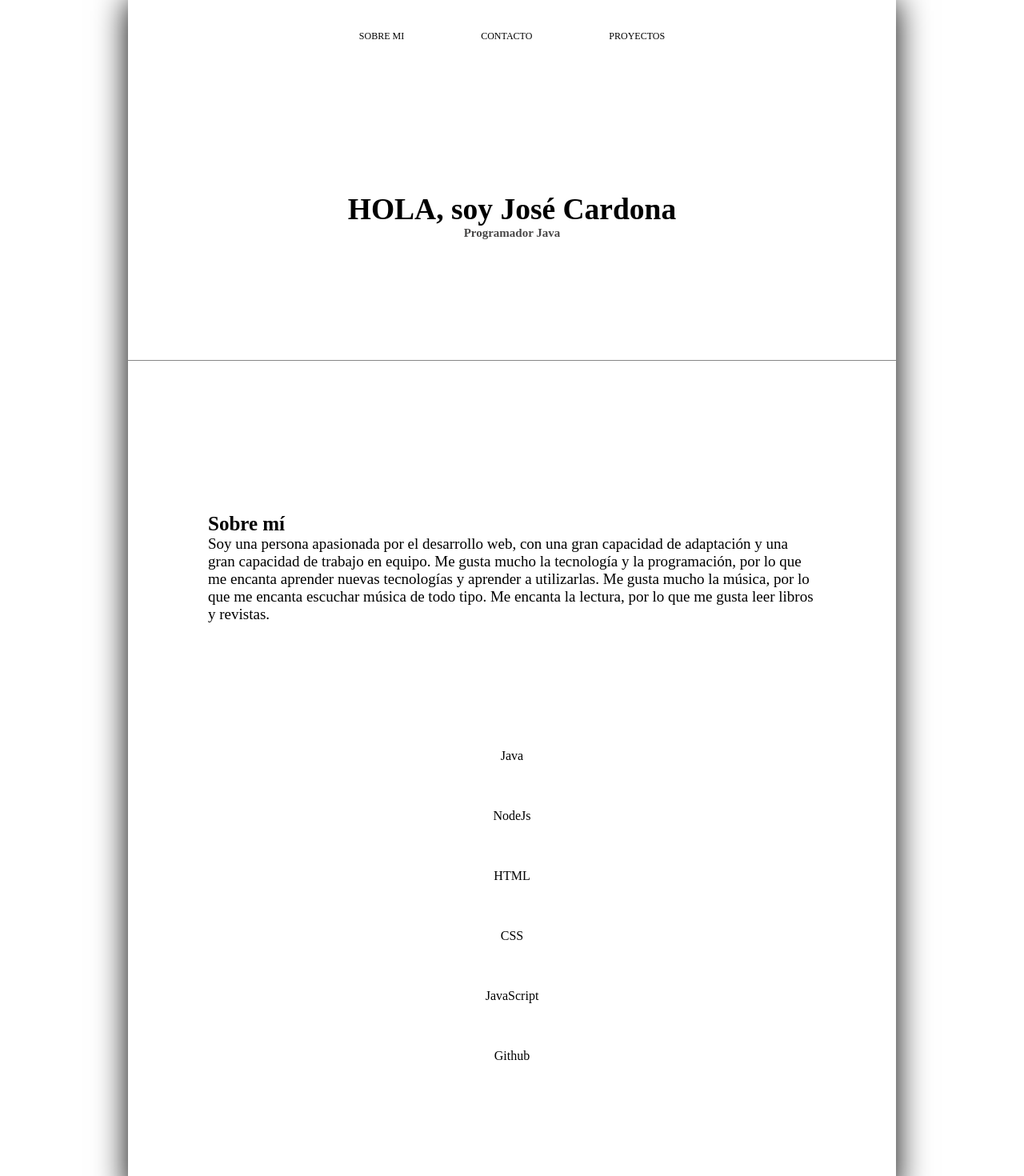
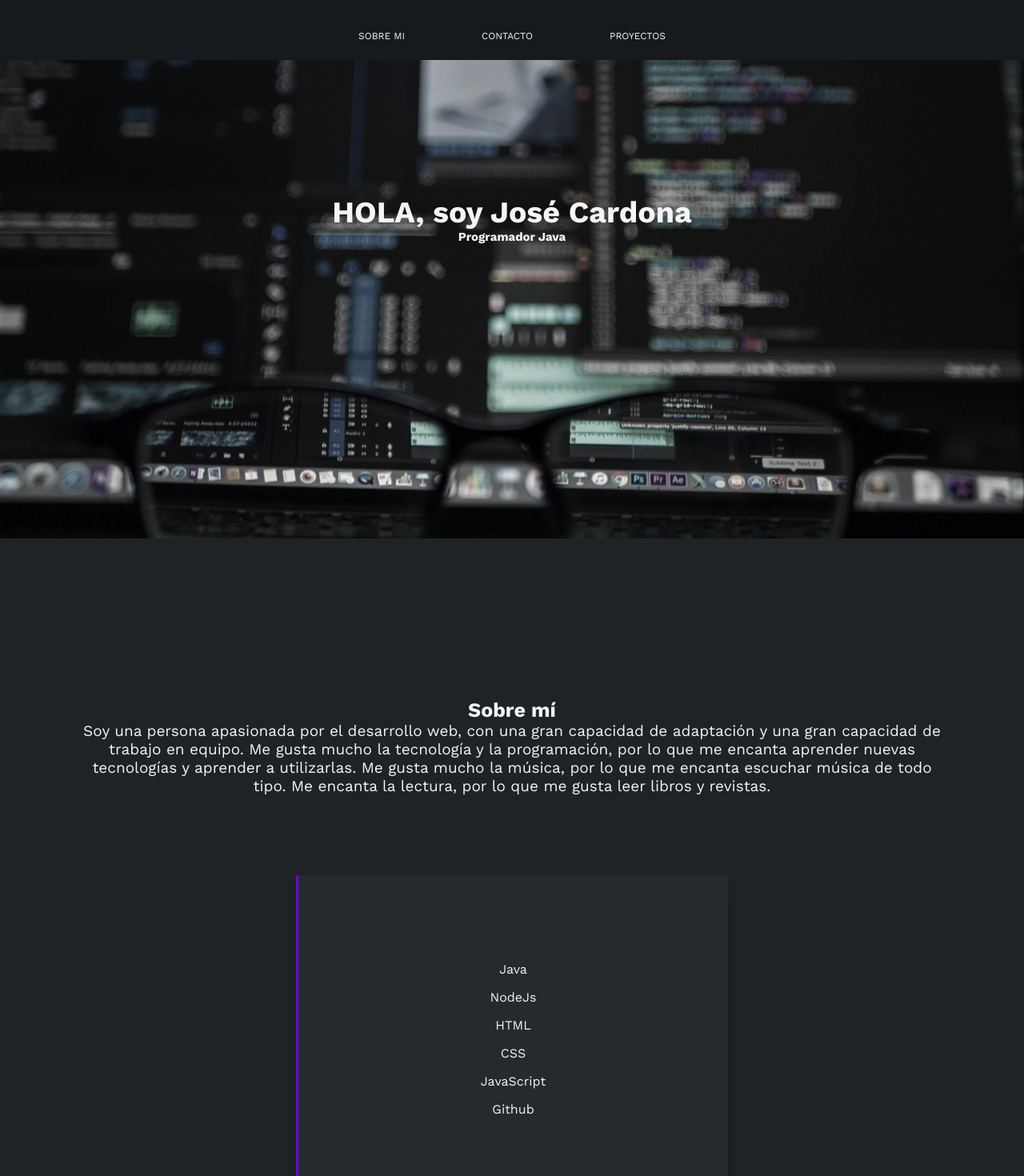
Before and after one commit to cxrdonx/portfoliocx, an Angular app in the folder projectWebApp/: page / in a window 1280 px wide. Shown: the top 1470 px of the page at 80% size. Built offline with nearby package versions, Linux system fonts and the light colour scheme.

Commit message:
arreglos esteticos

```diff
--- a/projectWebApp/src/app/components/about/about.component.html
+++ b/projectWebApp/src/app/components/about/about.component.html
@@ -1,3 +1,6 @@
+
+<div class="background-image">
+
 
 <div class="about-container">
 <div class="about--presentation-container">
@@ -9,11 +12,15 @@
     </div>
 
 </div>
+</div>
+</div>
 
 <div class="aboutme--presentation-container">
 <article class="about-me">
+
     <h2>Sobre mí</h2>
-    <p>
+
+    <p data-aos="fade-left">
         Soy una persona apasionada por el desarrollo web, con una gran capacidad de adaptación y una gran capacidad de trabajo en equipo.
         Me gusta mucho la tecnología y la programación, por lo que me encanta aprender nuevas tecnologías y aprender a utilizarlas.
         Me gusta mucho la música, por lo que me encanta escuchar música de todo tipo.
@@ -22,7 +29,7 @@
 </article>
   <div class ="about-me--tools">
         <div class="about-me--languages">
-         <p>{{tools[0]}}<span class="java"></span></p>
+         <p class="java">{{tools[0]}}</p>
          <p>{{tools[1]}}<span></span></p>
          <p>{{tools[2]}}<span></span></p>
          <p>{{tools[3]}}<span></span></p>
@@ -31,4 +38,3 @@
         </div>
   </div>
  </div>
-</div>
--- a/projectWebApp/src/app/components/contact/contact.component.html
+++ b/projectWebApp/src/app/components/contact/contact.component.html
@@ -1 +1,19 @@
-<p>contact works!</p>
+<div class="contact-me--container">
+    <div class="contact-me">
+        <form action="/send-email" method="POST">
+    <div class="name">
+        <input type="text" name="nombre" placeholder="Nombre" class="contact-me--name">
+    </div>
+    <div class="affair">
+        <input type="text" name="asunto" placeholder="Asunto" class="contact-me--affair">
+    </div>
+    <div class="correo">
+        <input type="text" name="correo" placeholder="correo" class="contact-me-container--correo" >
+    </div>
+    <div class="mensaje">
+        <input type="text" name="mensaje" placeholder="Mensaje" class="contact-me-container--mensaje" >
+    </div>
+     <input type="submit" value="Enviar" class="contact-me--submit">
+
+    </form>
+</div>
--- a/projectWebApp/src/assets/css/styles.css
+++ b/projectWebApp/src/assets/css/styles.css
@@ -9,7 +9,7 @@
 }
 html{
     font-size: 62.5%;
-    font-family:"";
+    font-family: work sans;
 }
 body{
     background-attachment: fixed;
@@ -22,9 +22,10 @@ body{
 header{
     display: block;
     width: 100%;
-    height: 50px;
+    height: 75px;
     position: fixed;
     text-transform: uppercase;
+    background-color: #161a1d;
 }
 
 header ul{
@@ -33,6 +34,7 @@ header ul{
     height: inherit;
     margin: 0px auto;
     text-align: center;
+
 }
 header ul li{
     display: inline-block;
@@ -46,23 +48,29 @@ header ul li a{
     height: inherit;
     text-decoration: none;
     font-size: 1.2rem;
-    color: black;
-    transition: all 300ms;
+    color: whitesmoke;
+    transition: all 400ms;
     padding-inline: 48px;
 }
 
 
 header a:hover{
-       background: rgba(0,0,0,0.8);
+       background: #6d00e1 ;
        color: whitesmoke;
 }
+
+.background-image{
+     background-image: url('../images/backEnd.jpg');
+     background-size: cover;
+     background-position: center;
+     background-repeat: no-repeat;
+}
 .page-home{
-    min-height: 1495px;
-    width: 75%;
+
+    width: 100%;
     margin: 0 auto;
-    box-shadow: 0px 0px 39px black;
-    background: rgba(255,255,255,0.7);
-    padding-top: 140px;
+    padding-top: 1px;
+    background-color:#161a1d;
 }
 
 .animation{
@@ -72,35 +80,49 @@ header a:hover{
 
 .about-container{
      width: 100%;
-     height: 450px;
-     margin: 100px auto;
+     height: 600px;
+     margin: 72px auto;
+     margin-bottom: 200px;
+
+
 }
 
 .about--presentation-container{
-    margin-bottom: 150px;
+
+    margin-bottom: 200px;
+    padding: 170px;
     text-align: center;
+    margin-bottom: 415px;
+
 }
 
 .about--presentation-container .title{
      font-size: 2.5rem;
      font-weight: bold;
+     font-weight: bold;
+     color: whitesmoke;
+     font-family: 'work sans' sans-serif;
 }
 
 .about--presentation-container .subtitle{
      font-size: 1rem;
-     color: #1b1a1acd;
+     color: whitesmoke;
 }
 
 .aboutme--presentation-container{
-     border-top: 1px solid rgba(0, 0, 0, 0.476);
-     text-align: left;
-        padding: 100px
+    height: 1000px;
+    margin-top: -200px;
+    width: 100%;
+     text-align:center;
+        padding: 100px;
+        background-color:#1e2326;
 
 }
 .aboutme--presentation-container .about-me{
     font-size: 1.9rem;
-    margin-top: 90px;
-
+    margin-top: 100px;
+    margin-bottom: 100px;
+    color:whitesmoke;
 
 }
 
@@ -112,37 +134,75 @@ header a:hover{
 
 
 .about-me--tools{
+    width: 50%;
+    height: 400px;
+    display:fixed;
+    border-left: #6d00e1 solid 3px;
+    margin: 0px auto;
+  padding: 50px;
+    color:whitesmoke;
+    background-color: #252A2E;
+    box-shadow: 0px 18px 18px 0 rgba(0, 0, 0, 0.2);
+
+}
+.about-me--languages{
     width: 100%;
-    height: 400px;
-    margin: 0px auto;
-    padding-top: 100px;
-    text-align: center;
+    display: inline-block;
+    padding: 50px;
+    height: 500px;
+
 }
 
 .about-me--languages p{
     text-align: center;
+
     font-size: 1.6rem;
-    margin-top: 57px;
+    padding: 8px;
+
+
+
+
 }
-.about-me--languages p .java{
+ .java{
     /* bacground-image: url(../assets/img/java.png); */
-    background-size: cover;
-    background-position: center;
-    background-repeat: no-repeat;
+    border-bottom-color: #6d00e1 ;
+
 }
+
+.contact-me--container{
+    width: 100%;
+    height: 600px;
+    display: flex;
+}
+
+
+.contact-me--container .contact-me{
+      display: inline-block;
+      margin: 0 auto;
+}
+
+.contact-me--container{
+     margin-top: 250px;
+     width: 100%;
+     height: 550px;
+     margin-bottom: -10px;
+}
+
+
 
 
 footer{
     width:100%;
-    height: 160px;
-    background-color: black;
+    height: 130px;
+    background-color: #111416;
     margin: 0px auto;
-    padding-left: 250px;
+    padding-left: 100px;
     text-decoration: none;
     padding-top: 50px;
     font-size: 1.4rem;
     color:rgb(255, 255, 255);
     display: flex;
+    ;
 
 }
 
--- a/projectWebApp/src/index.html
+++ b/projectWebApp/src/index.html
@@ -6,10 +6,18 @@
   <base href="/">
   <meta name="viewport" content="width=device-width, initial-scale=1">
   <link rel="icon" type="image/x-icon" href="favicon.ico">
+  <link rel="preconnect" href="https://fonts.googleapis.com">
+  <link rel="stylesheet" href="https://fonts.googleapis.com/css?family=Work+Sans:200,300,400,500,600,700,800,900">
+<link rel="preconnect" href="https://fonts.gstatic.com" crossorigin>
+
+<link rel="stylesheet" href="https://unpkg.com/aos@next/dist/aos.css" />
+<link href="https://fonts.googleapis.com/css2?family=Oxygen:wght@300&display=swap" rel="stylesheet">
 </head>
 <body>
+  <script src="https://unpkg.com/aos@next/dist/aos.js"></script>
   <app-root></app-root>
    <script>
+     AOS.init();
       let animation = document.querySelectorAll(".animation");
         function scroll(){
            let scrollTop = document.documentElement.scrollTop;
```
Also changed, not shown: projectWebApp/src/assets/images/backEnd.jpg (added), projectWebApp/src/assets/images/backPc.jpg (added).
